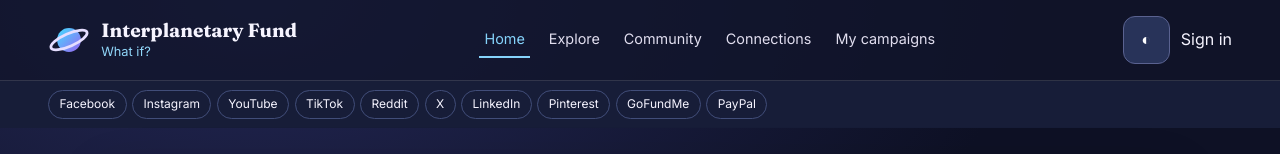
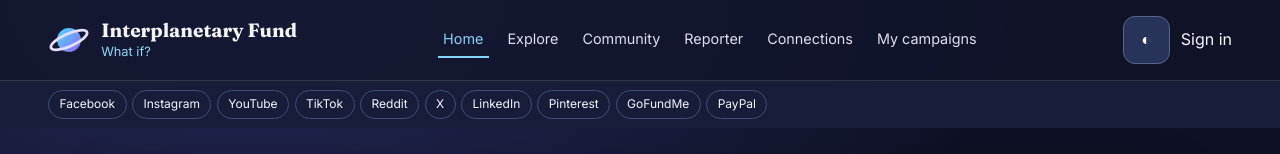
Before and after one commit to interplanetarysister/InterplanetaryFund, a React (Vite) app: page / in a window 1280 px wide. Shown: the top 154 px of the page. Built offline with nearby package versions, Linux system fonts and the light colour scheme; no server answers; the database is empty.

Commit message:
Wire Reporter routes into the active website entry point

```diff
--- a/src/App.jsx
+++ b/src/App.jsx
@@ -12,6 +12,9 @@
 import Auth from "./pages/Auth";
 import Connections from "./pages/Connections";
 import Community from "./pages/Community";
+import Blogs from "./pages/Blogs";
+import BlogArticle from "./pages/BlogArticle";
+import MyBlog from "./pages/MyBlog";
 function App() {
   const [user, setUser] = useState(undefined);
   const [theme, setTheme] = useState("dark");
@@ -49,6 +52,7 @@
           </NavLink>
           <NavLink to="/discover">Explore</NavLink>
           <NavLink to="/community">Community</NavLink>
+          <NavLink to="/blogs">Reporter</NavLink>
           <NavLink to="/connections">Connections</NavLink>
           <NavLink to="/mine">My campaigns</NavLink>
         </nav>
@@ -130,6 +134,9 @@
           <Route path="/login" element={<Auth user={user} />} />
           <Route path="/connections" element={<Connections />} />
           <Route path="/community" element={<Community user={user} />} />
+          <Route path="/blogs" element={<Blogs />} />
+          <Route path="/blogs/:id" element={<BlogArticle />} />
+          <Route path="/my-blog" element={<MyBlog user={user} />} />
           <Route
             path="*"
             element={
```
